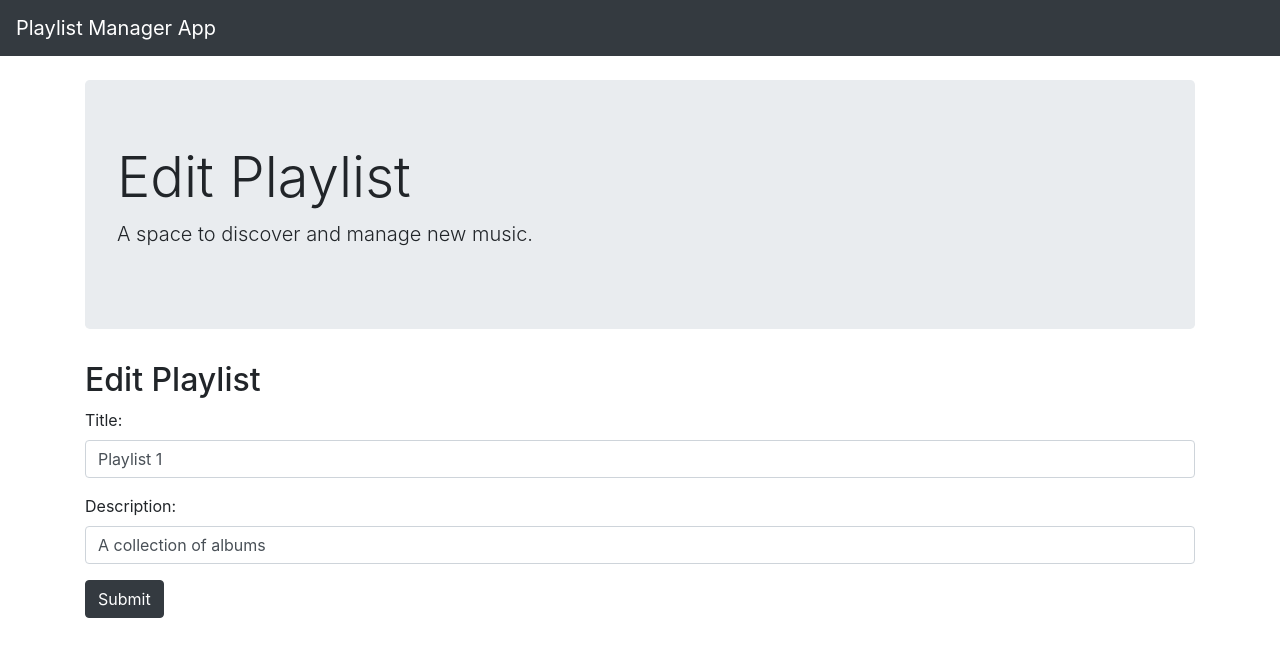
After one commit to CalPinSW/playlist-manager, a Flask app: page /edit-playlist/1 in a window 1280 px wide. The commit adds this page. Shown: the top 657 px of the page. Run offline with Flask 3, Linux system fonts and the light colour scheme; some libraries are stand-ins or nearby versions.

Commit message:
Add edit playlist page and routes

```diff
--- a/src/app.py
+++ b/src/app.py
@@ -1,5 +1,11 @@
 from flask import Flask, redirect, render_template, request
-from src.data.session_albums import add_playlist, delete_playlist, get_playlists
+from src.data.session_playlists import (
+    add_playlist,
+    delete_playlist,
+    get_playlist,
+    get_playlists,
+    save_playlist,
+)
 
 from src.flask_config import Config
 
@@ -25,3 +31,17 @@ def create_playlist():
 def delete_playlist_by_id(id):
     delete_playlist(id)
     return redirect("/")
+
+
+@app.route("/edit-playlist/<int:id>", methods=["GET"])
+def get_edit_playlist(id):
+    playlist = get_playlist(id)
+    return render_template("edit_playlist.html", playlist=playlist)
+
+
+@app.route("/edit-playlist/<int:id>", methods=["POST"])
+def post_edit_playlist(id):
+    title = request.form.get("title")
+    description = request.form.get("description")
+    save_playlist({"id": id, "title": title, "description": description})
+    return redirect("/")
--- /dev/null
+++ b/src/templates/edit_playlist.html
@@ -0,0 +1,40 @@
+{% extends "layout.html" %} {% block title %}Playlist Manager App{% endblock %}
+{% block content %}
+<div class="jumbotron">
+  <h1 class="display-4">Edit Playlist</h1>
+  <p class="lead">A space to discover and manage new music.</p>
+</div>
+
+<div class="row">
+  <div class="col-md-12">
+    <h2>Edit Playlist</h2>
+    <form
+      method="post"
+      action="{{url_for('post_edit_playlist', id=playlist.id)}}"
+    >
+      <div class="form-group">
+        <label for="title">Title:</label>
+        <input
+          type="text"
+          class="form-control"
+          id="title"
+          name="title"
+          value="{{playlist.title}}"
+        />
+      </div>
+      <div class="form-group">
+        <label for="description">Description:</label>
+        <input
+          type="text"
+          class="form-control"
+          id="description"
+          name="description"
+          value="{{playlist.description}}"
+        />
+      </div>
+      <button type="submit" class="btn btn-dark">Submit</button>
+    </form>
+  </div>
+</div>
+
+{% endblock %}
--- a/src/templates/index.html
+++ b/src/templates/index.html
@@ -12,6 +12,7 @@
       {% for playlist in playlists %}
       <li class="row">
         {{ playlist.title }} - {{ playlist.description }}
+        <a href="{{ url_for('get_edit_playlist', id=playlist.id)}}">Edit</a>
         <form
           action="{{ url_for('delete_playlist_by_id', id=playlist.id) }}"
           method="post"
```
Also changed, not shown: src/data/session_playlists.py (renamed from src/data/session_albums.py).
